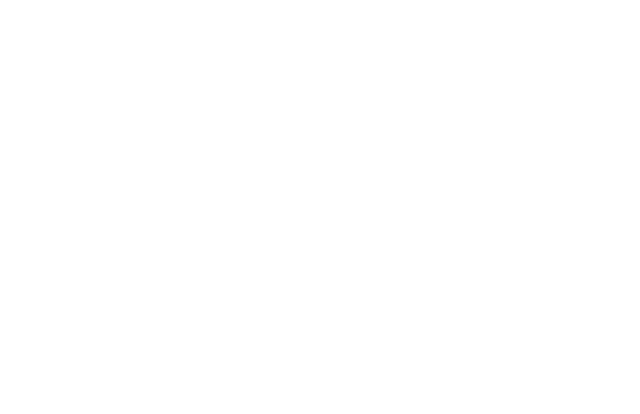
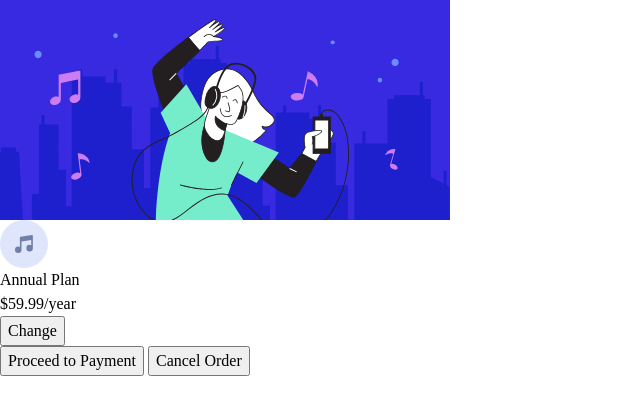
Before and after one commit to oryanhach/order-summary-component, a plain HTML site: page index.html in a window 1280 px wide. Shown: the whole page, without its empty margins (0-640 px from the left). Drawn offline with Linux system fonts and the light colour scheme.

Commit message:
added html

```diff
--- a/index.html
+++ b/index.html
@@ -23,7 +23,28 @@
 
 <body>
 
+  <div class="card">
+    <img class="card__image" src="images/illustration-hero.svg"
+      alt="an illustration of someone listening to music and dancing">
+    <div class="card__content">
+      <h2></h2>
+      <p></p>
+      <div class="">
+        <div>
+          <img src="images/icon-music.svg" alt="">
+        </div>
+        <div>
+          <p>Annual Plan</p>
+          <p>$59.99/year</p>
+        </div>
+        <button>Change</button>
+      </div>
 
+      <button>Proceed to Payment</button>
+      <button>Cancel Order</button>
+    </div>
+
+  </div>
 
 
 </body>
```
